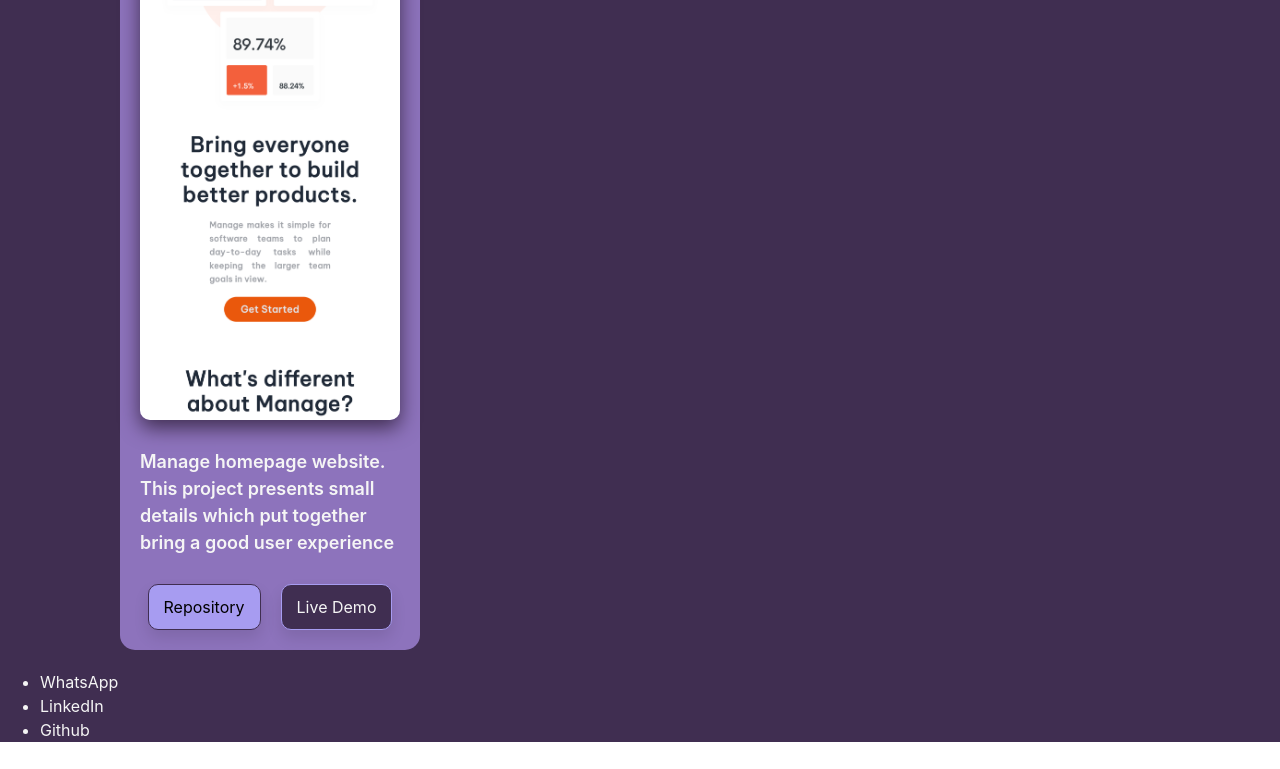
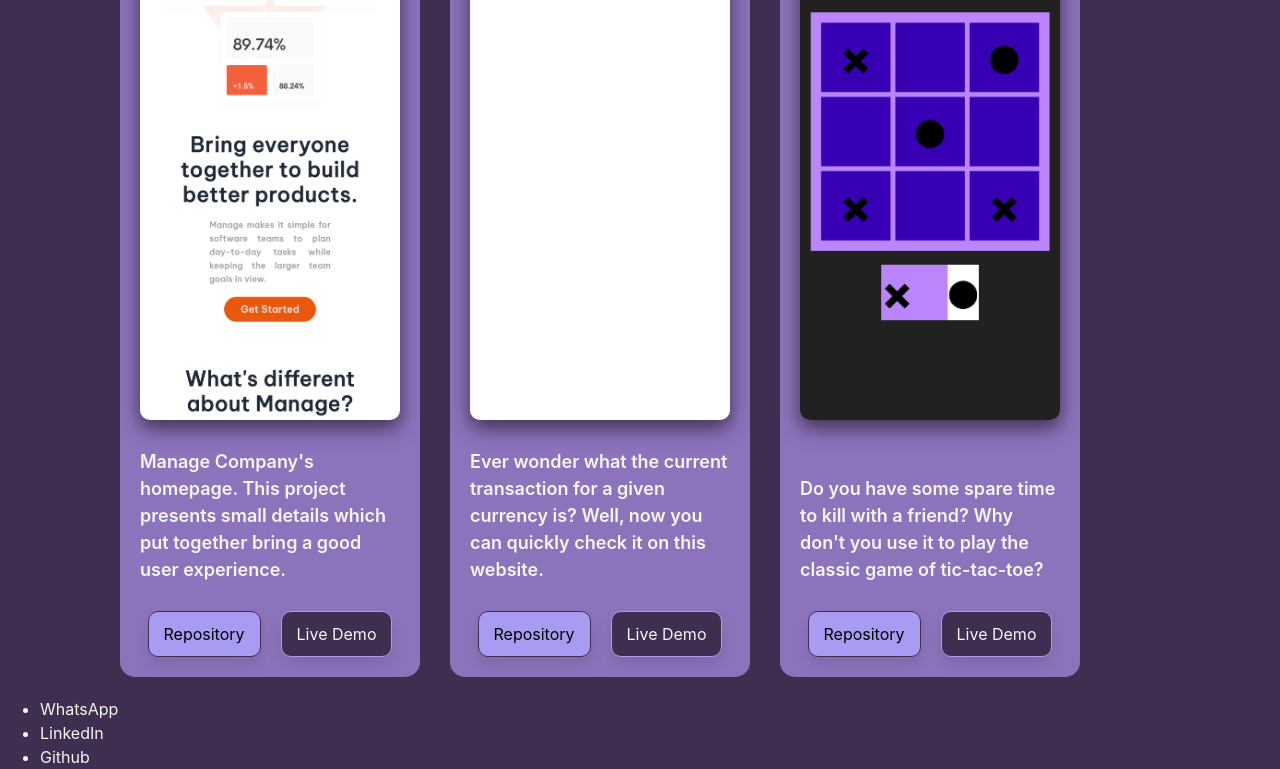
Before and after one commit to Guille-Sanchez/my-porfolio, a React (Vite) app: page / in a window 1280 px wide. Shown: the part 1252-2021 px from the top of the page. Before the commit the page ends 1994 px from the top, so only its background shows below. Built offline with nearby package versions, Linux system fonts and the light colour scheme.

Commit message:
Add projects to porfolio

```diff
--- a/src/components/projects-grid/ProjectsGrid.jsx
+++ b/src/components/projects-grid/ProjectsGrid.jsx
@@ -8,25 +8,43 @@
       id: 1,
       image: '../../screenshots/buscador-de-peliculas.png',
       title: 'Movie Search Website',
-      url: 'https://buscador-de-peliculas-chicho.netlify.app/'
+      urlLive: 'https://buscador-de-peliculas-chicho.netlify.app/',
+      urlrepo: 'https://github.com/Guille-Sanchez/buscador-de-peliculas'
     }, {
       body: 'Insert a url and shorten it! This website saves your shortened-link on local-storage so you never lose it.',
       id: 2,
       image: '../../screenshots/url-shortener.png',
       title: 'Url Shortener',
-      url: 'https://url-shortener-vite-app.netlify.app/'
+      urlLive: 'https://url-shortener-vite-app.netlify.app/',
+      urlrepo: 'https://github.com/Guille-Sanchez/url-shortner'
     }, {
-      body: 'Bored? This website gives you a random piece of art and tries to guess the artist nationality',
+      body: 'Bored? This website gives you a random piece of art and tries to guess the artist nationality.',
       id: 3,
       image: '../../screenshots/get-art-piece.png',
       title: 'Get Art Piece',
-      url: 'https://art-from-the-art-institute-of-chicago.netlify.app/'
+      urlLive: 'https://art-from-the-art-institute-of-chicago.netlify.app/',
+      urlrepo: 'https://github.com/Guille-Sanchez/DisplayArt'
     }, {
-      body: 'Manage homepage website. This project presents small details which put together bring a good user experience',
-      id: 3,
+      body: 'Manage Company\'s homepage. This project presents small details which put together bring a good user experience.',
+      id: 4,
       image: '../../screenshots/manage.png',
       title: 'Get Art Piece',
-      url: 'https://glittering-lamington-b0ab80.netlify.app/'
+      urlLive: 'https://glittering-lamington-b0ab80.netlify.app/',
+      urlrepo: 'https://github.com/Guille-Sanchez/manage-landing-page'
+    }, {
+      body: 'Ever wonder what the current transaction for a given currency is? Well, now you can quickly check it on this website.',
+      id: 5,
+      image: '../../screenshots/bank-exchange.png',
+      title: 'Currency Exhange',
+      urlLive: 'https://bank-exchange-chicho.netlify.app/',
+      urlrepo: 'https://github.com/Guille-Sanchez/bank_exchange'
+    }, {
+      body: 'Do you have some spare time to kill with a friend? Why don\'t you use it to play the classic game of tic-tac-toe?',
+      id: 6,
+      image: '../../screenshots/tic-tac-toe.png',
+      title: 'Tic-Tac-Toe',
+      urlLive: 'https://tic-tac-toe-chicho.netlify.app/',
+      urlrepo: 'https://github.com/Guille-Sanchez/Tic-Tac-Toe'
     }
   ]
   const projectId = useId()
@@ -41,8 +59,8 @@
               <img src={project.image} alt={project.title} />
               <p className='body'>{project.body}</p>
               <div className='btn-group'>
-                <a href='https://github.com/Guille-Sanchez/buscador-de-peliculas'>Repository</a>
-                <a href='https://buscador-de-peliculas-chicho.netlify.app/'>Live Demo</a>
+                <a href={project.urlrepo}>Repository</a>
+                <a href={project.urlLive}>Live Demo</a>
               </div>
             </div>
           )
```
Also changed, not shown: screenshots/bank-exchange.png (added), screenshots/tic-tac-toe.png (added).
